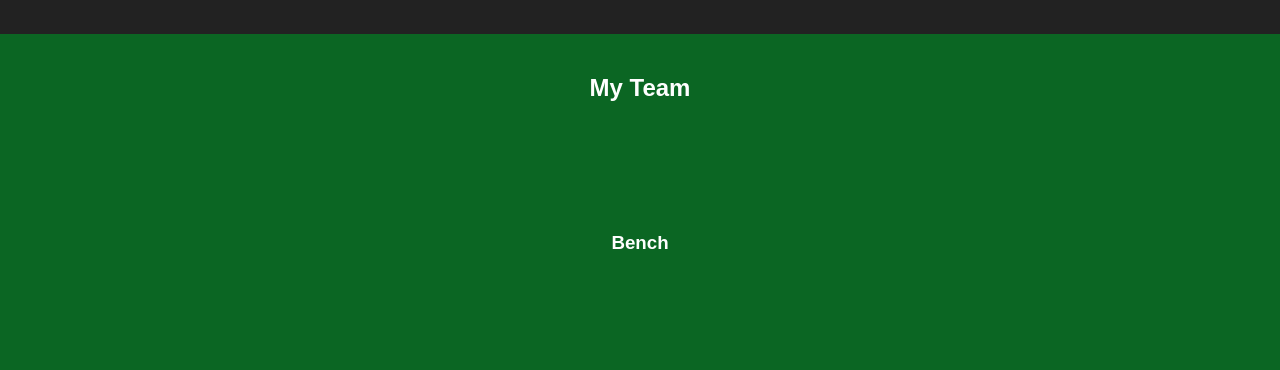
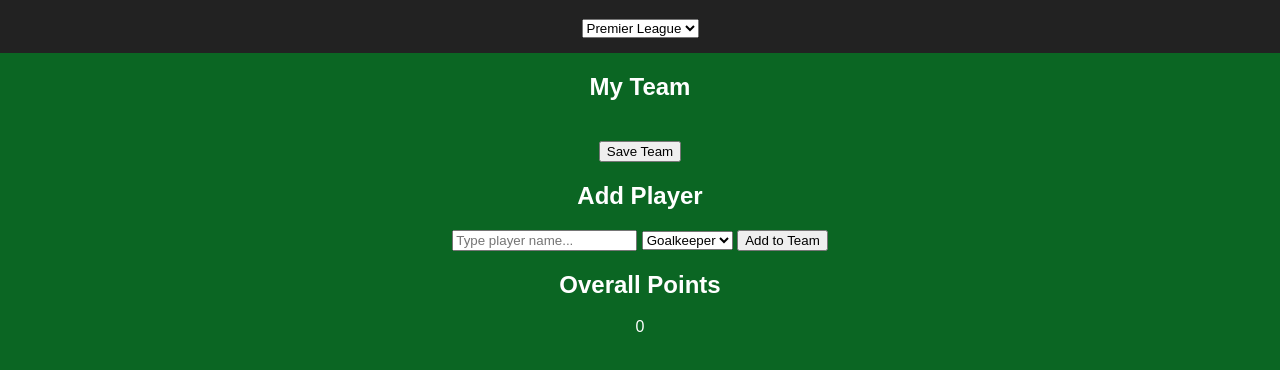
Before and after one commit to hshnatty/Fpl, a plain HTML site: page Index.html in a window 1280 px wide. Shown: the part 76-446 px from the top of the page. Drawn offline with Linux system fonts and the light colour scheme; no server answers.

Commit message:
Update Index.html

```diff
--- a/Index.html
+++ b/Index.html
@@ -9,24 +9,42 @@
 <body>
   <header>
     <h1>Fantasy Football</h1>
+    <select id="leagueSelect">
+      <option value="39">Premier League</option>
+      <option value="140">La Liga</option>
+      <option value="135">Serie A</option>
+      <option value="78">Bundesliga</option>
+      <option value="61">Ligue 1</option>
+    </select>
   </header>
 
   <main>
-    <!-- My Team Section -->
-    <section class="team">
+    <section>
       <h2>My Team</h2>
-      <div class="formation">
-        <div id="goalkeeper" class="line"></div>
-        <div id="defenders" class="line"></div>
-        <div id="midfielders" class="line"></div>
-        <div id="forwards" class="line"></div>
-      </div>
+      <div id="team" class="formation"></div>
+      <button id="saveTeam">Save Team</button>
+    </section>
 
-      <h3>Bench</h3>
-      <div id="bench" class="bench"></div>
+    <section>
+      <h2>Add Player</h2>
+      <input type="text" id="playerInput" placeholder="Type player name..." />
+      <select id="positionSelect">
+        <option value="G">Goalkeeper</option>
+        <option value="D">Defender</option>
+        <option value="M">Midfielder</option>
+        <option value="F">Forward</option>
+      </select>
+      <button id="addPlayer">Add to Team</button>
+    </section>
+
+    <section>
+      <h2>Overall Points</h2>
+      <div id="points">0</div>
     </section>
   </main>
 
+  <script src="https://www.gstatic.com/firebasejs/10.12.2/firebase-app.js"></script>
+  <script src="https://www.gstatic.com/firebasejs/10.12.2/firebase-firestore.js"></script>
   <script src="js/app.js"></script>
 </body>
 </html>
```
